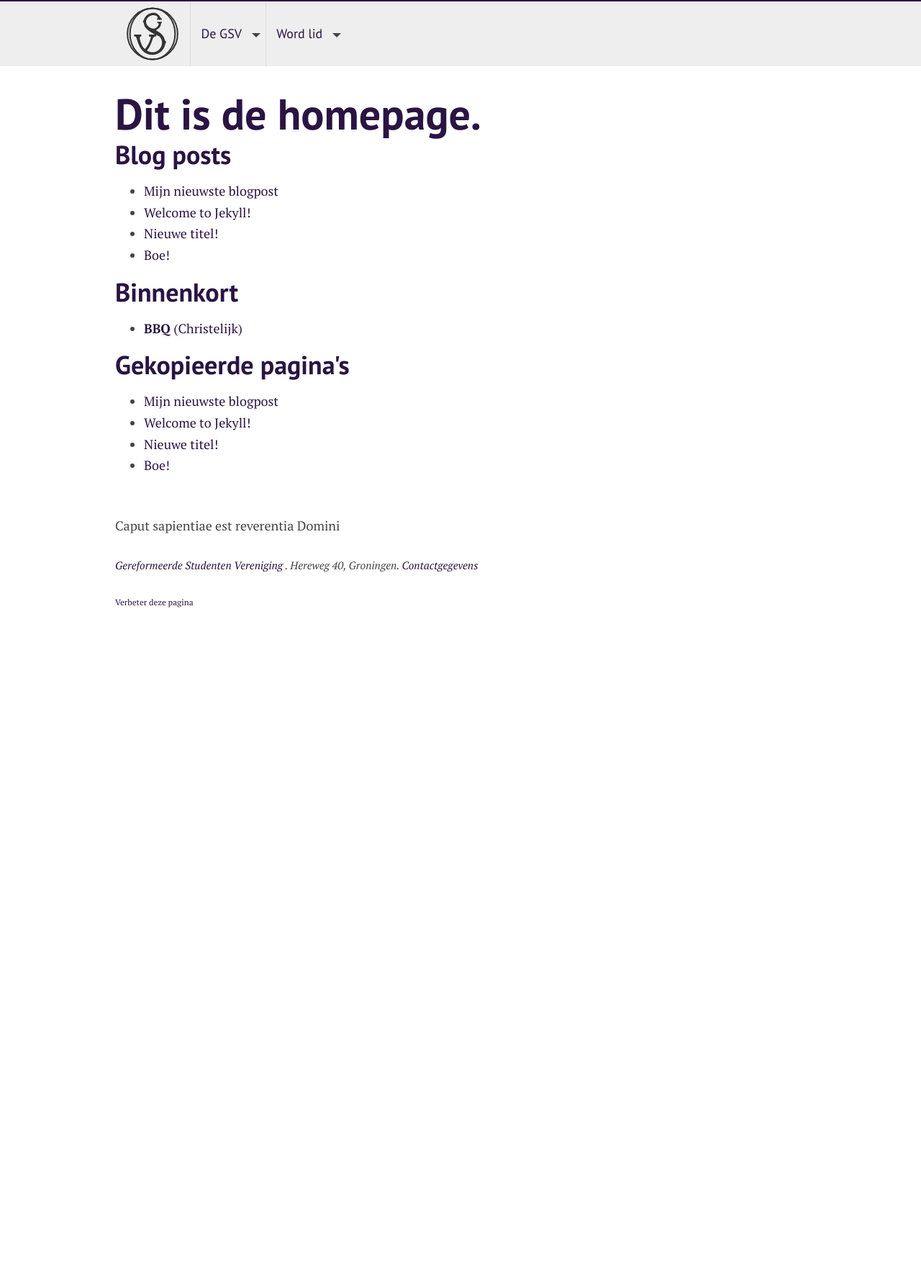
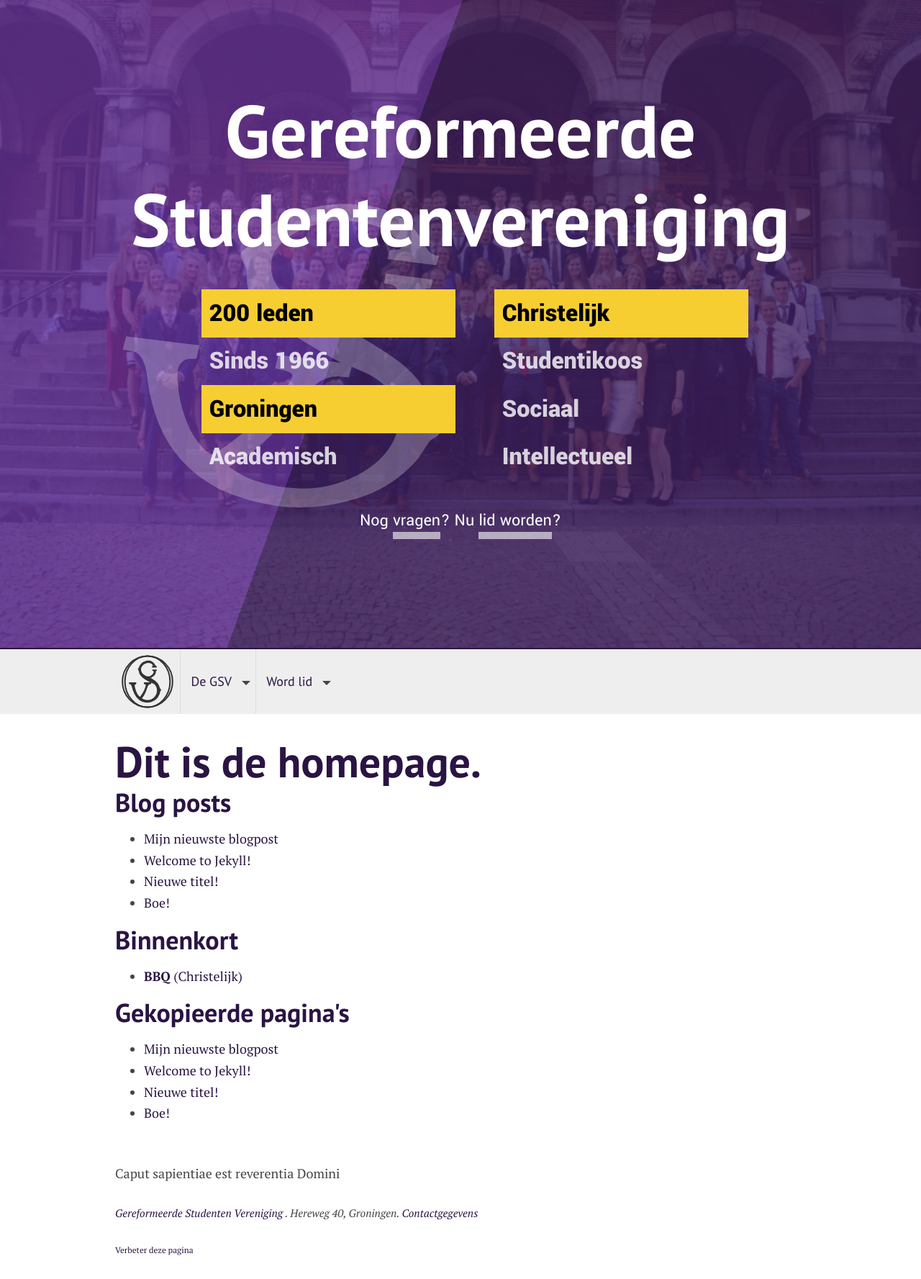
Before and after one commit to haampie/gsv, a Jekyll site: the page built from index.html, in a window 1280 px wide. Shown: the whole page at 72% size. Built offline with Jekyll 4.4.1, drawn with Linux system fonts in a browser that asks for light colours; before the commit the page ends 900 px from its top, so only the background shows below that.

Commit message:
Splash page

```diff
--- a/_layouts/basis.html
+++ b/_layouts/basis.html
@@ -8,7 +8,7 @@
         <title>{{ page.title | default: GSVnet }}</title>
         <meta name="theme-color" content="#5b2b92">
     </head>
-    <body id="about-page">
+    <body>
         <div class="overal-header">
             <header class="top-header">
                 {% include menu.html nav=site.data.menu %}
--- /dev/null
+++ b/_layouts/homepage.html
@@ -0,0 +1,43 @@
+<!doctype html>
+<html lang="nl">
+    <head>
+        <meta charset="UTF-8">
+        <meta name="viewport" content="width=device-width, initial-scale=1.0">
+        <link rel="stylesheet" href="//fonts.googleapis.com/css?family=PT+Sans:400,700|PT+Serif:400,700,400italic">
+        <link rel="stylesheet" href="//fonts.googleapis.com/css?family=Yantramanav:400,900">
+        <link rel="stylesheet" href="{{ site.github.url }}/stylesheets/gsv.css">
+        <link rel="stylesheet" href="{{ site.github.url }}/stylesheets/homepage.css">
+        <title>{{ page.title | default: GSVnet }}</title>
+        <meta name="theme-color" content="#5b2b92">
+    </head>
+    <body>
+        <div class="splash">
+            <div class="center">
+                <h2 class="splash__header">Gereformeerde Studentenvereniging</h2>
+                <ul class="splash-list splash-list--2col">
+                    <li class="highlight">200 leden</li>
+                    <li>Sinds 1966</li>
+                    <li class="highlight">Groningen</li>
+                    <li>Academisch</li>
+                    <li class="highlight">Christelijk</li>
+                    <li>Studentikoos</li>
+                    <li>Sociaal</li>
+                    <li>Intellectueel</li>
+                </ul>
+                <p>Nog <a href="#" class="call-to-action">vragen</a>? Nu <a href="#" class="call-to-action">lid worden</a>?</p>
+            </div>
+        </div>
+
+        <div class="overal-header">
+            <header class="top-header">
+                {% include menu.html nav=site.data.menu %}
+            </header>
+        </div>
+
+        {{ content }}
+
+        {% include footer.html %}
+
+        <script async src="{{ site.github.url }}/scripts/app.js"></script>
+    </body>
+</html>
--- a/index.html
+++ b/index.html
@@ -1,8 +1,10 @@
 ---
 title: hoi
-layout: twee_kolommen
+layout: homepage
 ---
 
+
+<div class="column-holder">
   <h1>Dit is de homepage.</h1>
 
   <h2>Blog posts</h2>
@@ -32,3 +34,4 @@ layout: twee_kolommen
     </li>
   {% endfor %}
   </ul>
+</div>
--- /dev/null
+++ b/stylesheets/homepage.css
@@ -0,0 +1,99 @@
+* {
+  box-sizing: border-box;
+}
+
+.splash {
+  font-size: 24px;
+  text-align: center;
+}
+
+.center {
+  margin: auto;
+  padding: 2em;
+}
+
+.splash {
+  min-height: 100vh;
+  display: flex;
+  align-items: center;
+  justify-content: center;
+  font-family: "Yantramanav", "sans-serif";
+}
+
+.splash__header {
+  margin-top: 0;
+  text-align: center;
+  font-weight: 600;
+  line-height: 1.2;
+  text-shadow: none;
+  word-wrap: break-word;
+  color: #FFF;
+}
+
+.splash {
+  background-image:
+    url(../images/logo.svg),
+    linear-gradient(110deg, rgba(102, 51, 153, 0.8) 40%, rgba(64, 32, 96, 0.8) 0),
+    url(../images/de-gsv.jpg);
+
+  background-size: 60% 60%, 100% 100%, cover;
+  background-position: 25% 50%, center center, center center;
+  background-repeat: no-repeat;
+  color: #fff;
+}
+
+.splash__header {
+  font-size: 8vw;
+}
+
+.call-to-action, a.call-to-action {
+  color: #FFF;
+  text-decoration: none;
+  border-bottom: 10px solid rgba(255, 255, 255, 0.6);
+}
+
+
+/** LIST **/
+
+.splash-list {
+  column-count: 1;
+  -moz-column-count: 1;
+
+  list-style: none;
+  font-size: 1.5em;
+  margin: 1em auto;
+  display: block;
+  font-weight: 600;
+  max-width: 800px;
+  text-align: left;
+}
+
+.splash-list li {
+  padding: 0.1em .3em;
+  opacity: 0.8;
+}
+
+.splash-list .highlight {
+  opacity: 1;
+  background-color: #f7ce31;
+  color: black;
+}
+
+@media only screen and (min-width: 425px) {
+  .slide {
+    font-size: 28px;
+  }
+}
+
+@media only screen and (min-width: 768px) {
+  .slide {
+    font-size: 38px;
+  }
+
+  .splash-list {
+    column-count: 2;
+    column-gap: 1.5em;
+    -moz-column-count: 2;
+    -moz-column-gap: 1.5em;
+  }
+}
```
Also changed, not shown: stylesheets/stylesheet.css (deleted, +0 -248 lines), images/logo.svg (added), stylesheets/normalize.css (deleted). Lines whose indentation alone changed are shown as unchanged.
